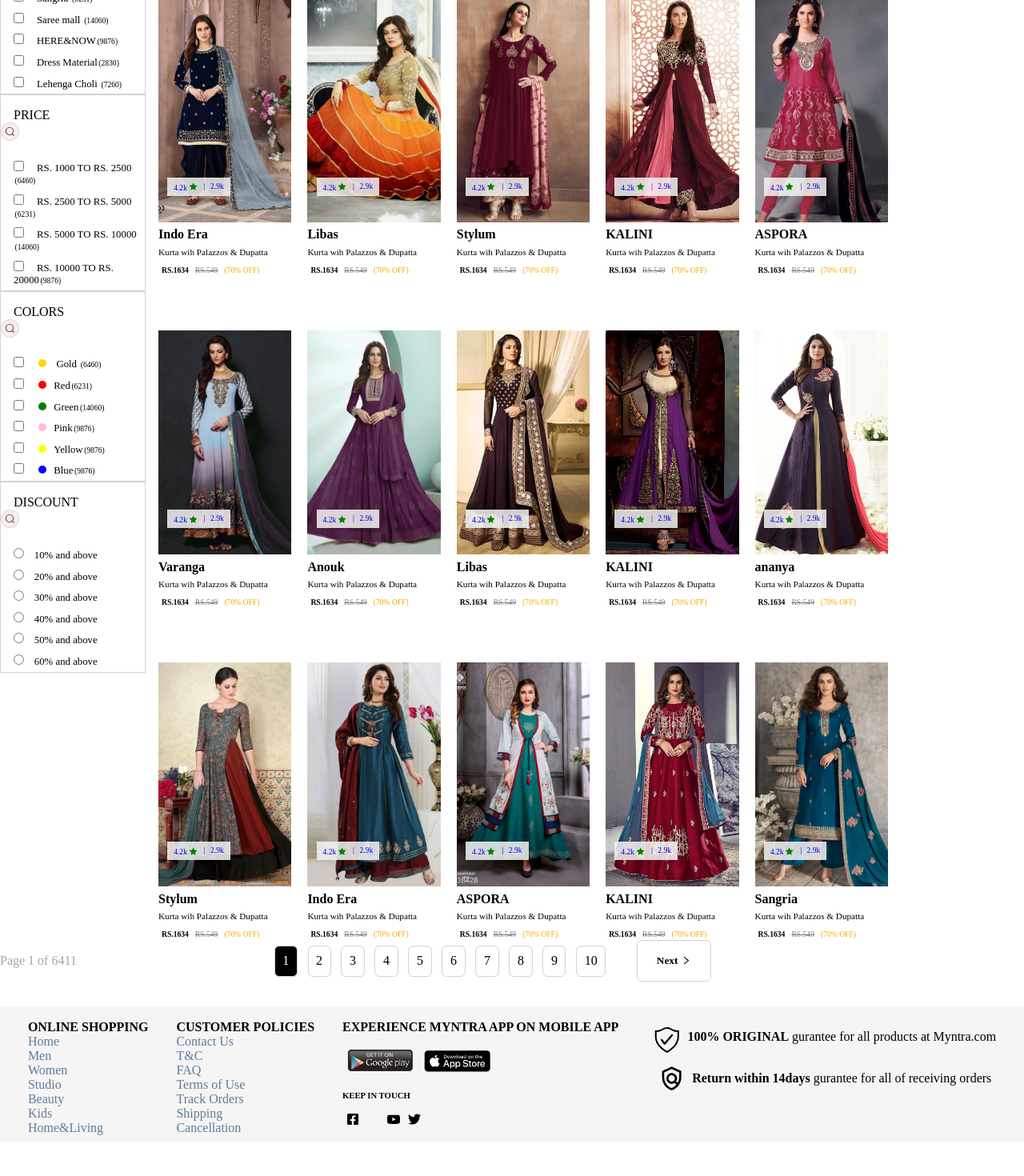
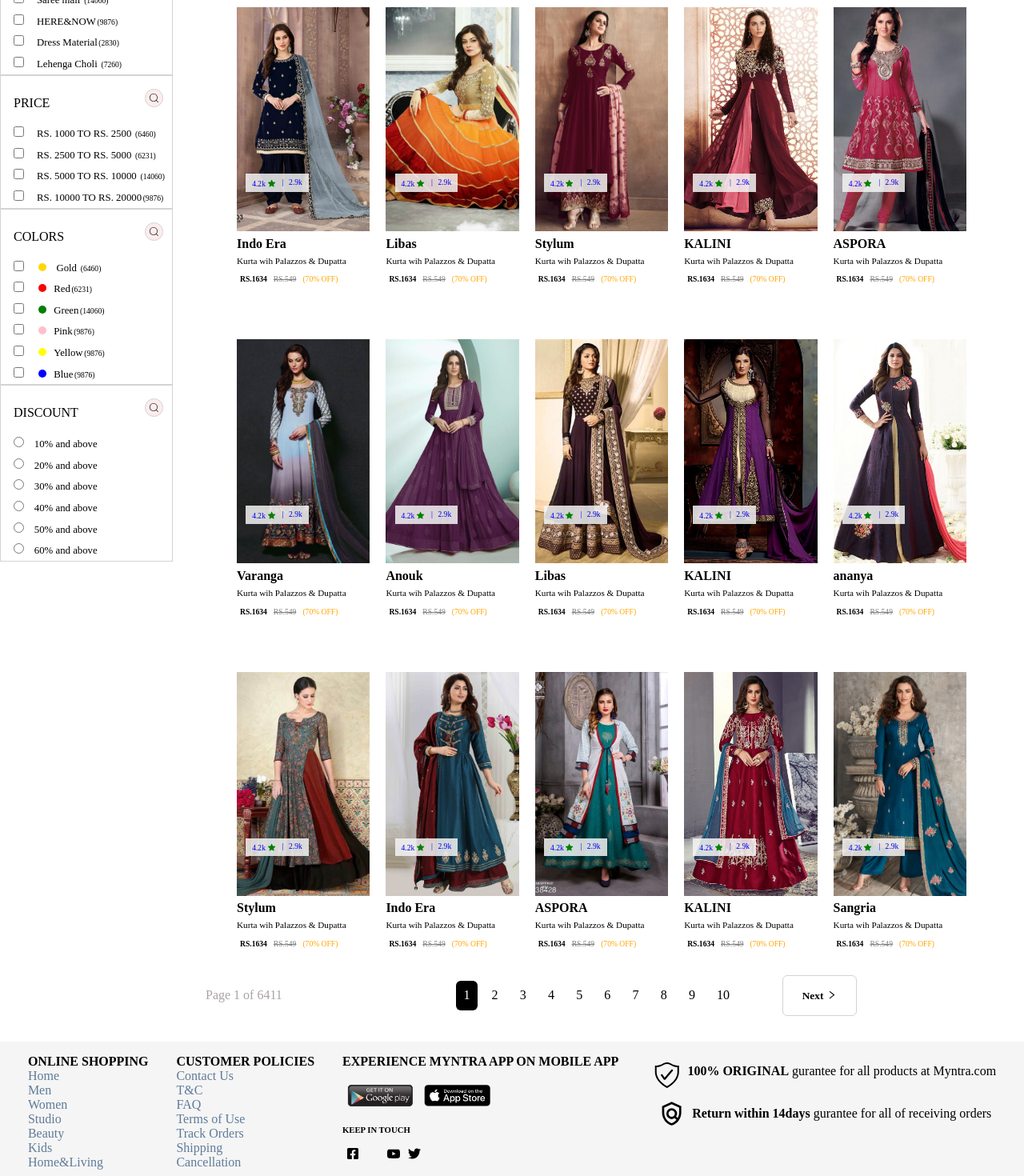
Before and after one commit to Jitendra-105/myntra-clone, a React (Create React App) app: page /Products in a window 1280 px wide. Shown: the part 710-2180 px from the top of the page at 80% size. Before the commit the page ends 2137 px from the top, so only its background shows below. Built offline with nearby package versions, Linux system fonts and the light colour scheme; some icons are missing.

Commit message:
layout updated

```diff
--- a/src/Components/Cards/Cards.css
+++ b/src/Components/Cards/Cards.css
@@ -36,7 +36,7 @@
     background-color: whitesmoke;
     border-radius: 3.4px;
     position: relative;
-    top: 4rem;
+    top: 3rem;
     margin-left: 4px;
 }
 
@@ -60,7 +60,7 @@
 
 .dash {
     position: absolute;
-    top: 15rem;
+    top: 14rem;
     width: 30px;
     height: 2px;
     background-color: silver;
@@ -68,7 +68,7 @@
 
 .details {
 	position: absolute;
-    top: 15.3rem;
+	top: 14.5rem;
 	color: white;
 	font-weight: 700;
 	font-size: 1.2rem;
@@ -79,7 +79,7 @@
 
 .price {
 	position: absolute;
-    top: 16.7rem;
+	top: 16rem;
 	color: white;
 	font-weight: 700;
 	font-size: 1.2rem;
--- a/src/Components/Navbar/Navbar.js
+++ b/src/Components/Navbar/Navbar.js
@@ -19,8 +19,8 @@ const Navbar = (props) => {
             <div className="logo-container">
                 <Link to="/" className='logo'>
                     <img src={logo} alt="" />
+                </Link>
                     <RxHamburgerMenu className='ham-menu' onClick={handleClick} />
-                </Link>
 
             </div>
 
--- a/src/Components/Pages/Pages.css
+++ b/src/Components/Pages/Pages.css
@@ -1,84 +1,131 @@
 .page-container {
+	display: flex;
+	justify-content: space-evenly;
+	align-items: center;
+	margin: 2rem auto;
+	width: 100%;
+}
+.left-part {
+    margin-left: 3rem;
+}
+.pages-wrapper {
     display: flex;
-    justify-content: flex-start;
+    justify-content: space-evenly;
     align-items: center;
-    margin-bottom: 2rem;
+    flex-wrap: wrap;
 }
-
 .left-part p {
     color: rgb(171, 163, 163);
 }
-
-.center-part {
-    display: flex;
-    justify-content: center;
-    align-items: center;
-    width: 92%;
+.pages-count {
+	display: flex;
+	justify-content: flex-start;
+	align-items: center;
+	flex-wrap: wrap;
 }
-
-.pages-count {
-    display: flex;
-}
-
 .pages-count li {
-    border: 1px solid lightgray;
+    margin-right: .5rem;
     padding: .6rem;
-    margin: 0rem .4rem;
     border-radius: 6px;
     cursor: pointer;
+    list-style: none;
 }
-
+.first-page {
+    margin-left: .5rem;
+}
 .pages-count li:hover {
     border-color: black;
     cursor: pointer;
 }
-
 .first-page {
     background-color: black;
     color: white;
 }
-
 .next {
     border: 1px solid lightgray;
     padding: 1rem 1.5rem;
     border-radius: 6px;
     background-color: white;
     font-weight: 600;
+    margin-left: 3rem;
 }
-
 .right-icon {
     position: relative;
     top: .1rem;
 }
-
 .next:hover {
     border-color: black;
     cursor: pointer;
 }
 
+
 @media (max-width:811px) {
     .page-container {
-        margin-top: 1rem;
-    }
-}
-
-@media (max-width:429px) and (max-height:927px) {
-    .page-container {
         display: flex;
-        justify-content: flex-start;
+        justify-content: center;
         align-items: center;
-        margin-bottom: 2rem;
+        width: 100%;
     }
     .left-part {
         width: 20%;
     }
+   .center-part {
+        width: 80%;
+   }
+   .pages-wrapper {
+	width: 100%;
+	display: flex;
+	justify-content: center;
+	align-items: center;
+	flex-wrap: now;
+}
+    .pages-count li {
+        margin-right: 0;
+        padding: .6rem;
+        border-radius: 6px;
+        cursor: pointer;
+    }
+    .first-page {
+        margin-left: 0;
+    }
+    .next {
+        border: 1px solid lightgray;
+        padding: .6rem 1rem;
+        border-radius: 6px;
+        background-color: white;
+        font-weight: 600;
+        margin-left: 3rem;
+    }
+}
+
+
+@media (max-width:429px) and (max-height:927px) {
+    .para {
+        margin: 1.3rem .4rem;
+        font-size: .6rem;
+    }
+    .page-container {
+        display: flex;
+        flex-direction: column;
+        justify-content: flex-start;
+        align-items: flex-start;
+        margin-bottom: 2rem;
+        width: 100%;
+    }
+    .pages-wrapper {
+        display: flex;
+        justify-content: center;
+        align-items: center;
+        flex-wrap: wrap;
+    }
     .left-part p {
         color: rgb(171, 163, 163);
-        font-size: .4rem;
+        font-size: .5rem;
+        width: 30vw;
     }
-
     .center-part {
-        width: 80%;
+        width: 100%;
+        margin-top: .6rem;
     }
     .pages {
         display: flex;
@@ -95,11 +142,10 @@
     .pages-count li {
         border: 1px solid lightgray;
         padding: .3rem;
-        margin: 0rem .1rem;
+        margin-right: .3rem;
         border-radius: 6px;
         cursor: pointer;
         font-size: .5rem;
-
     }
     .next {
         border: 1px solid lightgray;
@@ -109,6 +155,6 @@
         font-weight: 600;
         font-size: .5rem;
         width: 20%;
-
+        margin: 0;
     }
 }
--- a/src/Components/Pages/Pages.js
+++ b/src/Components/Pages/Pages.js
@@ -10,7 +10,7 @@ const Pages = () => {
                 <p>Page 1 of 6411</p>
             </div>
             <div className="center-part">
-                <div className="pages">
+                <div className="pages-wrapper">
                     <ul className="pages-count">
                         <li className="first-page">1</li>
                         <li>2</li>
--- a/src/Components/ProductInfo/ProductInfo.css
+++ b/src/Components/ProductInfo/ProductInfo.css
@@ -486,7 +486,7 @@ color: rgb(255, 85, 114);
         font-size: .7rem;
     }
     .bold {
-        font-size: .8rem;
+        font-size: .7rem !important;
     }
     .sub-font {
         font-size: .7rem;
--- a/src/Components/ProductInfo/ProductInfo.js
+++ b/src/Components/ProductInfo/ProductInfo.js
@@ -24,7 +24,7 @@ import {BiDislike} from "react-icons/bi"
 const ProductInfo = () => {
     return (
         <>
-            <Navbar />
+             <Navbar />
             <div className="main-info-container">
                 <div className="left-section">
                     <img src={img1} alt="" />
@@ -32,7 +32,7 @@ const ProductInfo = () => {
                     <img src={img3} alt="" />
                     <img src={img4} alt="" />
                 </div>
-                <div className="right-section">
+                 <div className="right-section">
                     <div className="product-details">
                         <h5 className="product-details-h5">Khusal K</h5>
                         <p className="product-details-p">Ethnic Motifs Embroidered Sequined Kurta with Palazzos & Dupatta</p>
@@ -450,7 +450,7 @@ const ProductInfo = () => {
                     </div>
 
                     </div>
-                </div>
+                 </div>
             </div>
             <Similar/>
             <Footer />
--- a/src/Components/Products/Filter/Filter.css
+++ b/src/Components/Products/Filter/Filter.css
@@ -1,5 +1,5 @@
 .main-filter-section {
-	width: 16%;
+	width: 18% !important;
 }
 .body {
 	display: flex;
@@ -137,14 +137,14 @@
 
 @media (max-width:429px) and (max-height:927px) {
 	.main-filter-section {
-		width: 16%;
+		width: 1rem !important;
 	}
 	.filter-section {
 		width: 26%;
 		position: sticky;
 		top: 3rem;
 		left: 0;
-		transform: translateY(-1rem);
+		transform: translateY(2.9rem);
 		z-index: 200;
 	}
 	.top-head span {
--- a/src/Components/Products/Products.css
+++ b/src/Components/Products/Products.css
@@ -1,7 +1,7 @@
-
 .top-details-container {
 	box-shadow: 2px 10px 4px 1px whitesmoke;
-	height: 28vh;
+	height: 20vh;
+	margin-top: 6rem;
 }
 select {
 	padding: 0px;
@@ -47,12 +47,14 @@ select {
 	align-items: center;
 	flex-wrap: wrap;
 	gap: 20px;
-	width: 100%;
+	width: calc(100% - 18%);
+	margin-left: 4rem;
 }
 @media screen and (max-width:811px) {
 	.main-section {
 		display: flex;
 		justify-content: space-evenly !important;
+		margin-left: 0;
 	}
 	.body-container {
 		gap: .6rem;
@@ -115,8 +117,9 @@ select {
 }
 
 @media (max-width:429px) and (max-height:927px) {
-	.main-filter-section {
-		width: 0% !important;
+	.main-section {
+		margin-left: 0 !important;
+
 	}
 	.top-details-container {
 		box-shadow: 2px 10px 4px 1px whitesmoke;
@@ -125,16 +128,16 @@ select {
 	.top-list ul li {
 		list-style: none;
 		margin-left: .3rem;
-		font-size: .6rem;
+		font-size: .5rem;
 	}
 	.top-list ul li select{
 		list-style: none;
-		margin-left: .3rem;
-		font-size: .6rem;
+		margin-left: .1rem;
+		font-size: .5rem;
 	}
 	.float-right {
 		position: absolute;
-		left: 18rem;
+		left: 16rem;
 		border: 1px solid lightgray;
 		padding: 1px 0px;
 		border-radius: 4px;
--- a/src/Components/Similar/Similar.css
+++ b/src/Components/Similar/Similar.css
@@ -97,7 +97,7 @@
 	display: flex;
 	background: rgba(245, 245, 245, 0.849);
 	position: absolute;
-	top: 14rem;
+	top: 13rem;
 	left: 0.7rem;
 	padding: .3rem;
 }
@@ -187,7 +187,10 @@
 	.product-list-container {
 		display: none;
 	}
-
+	.right-section {
+		width: 95%;
+		margin-left: 1rem;
+	}
 	.products-pair {
 		display: flex;
 		justify-content: space-around;
@@ -212,7 +215,7 @@
 		display: flex;
 		background: rgba(245, 245, 245, 0.849);
 		position: absolute;
-		top: 7.6rem;
+		top: 7.6rem !important;
 		left: 0.5rem;
 		padding: .3rem;
 	}
```
Lines whose indentation alone changed are shown as unchanged.
